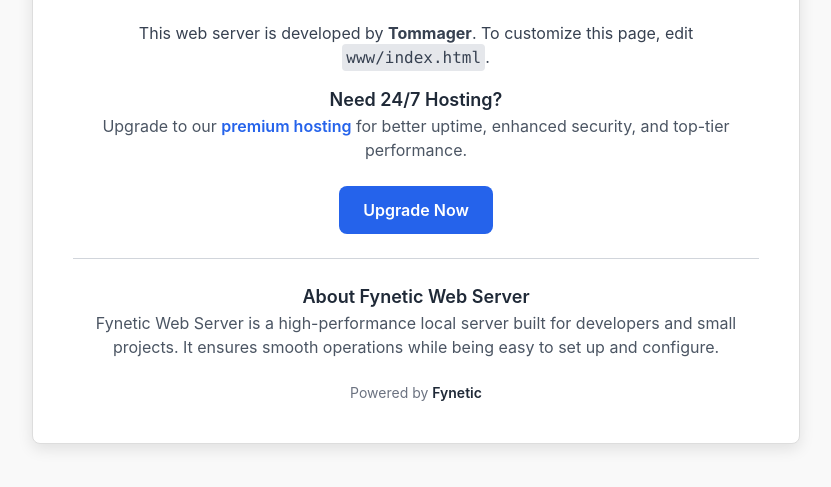
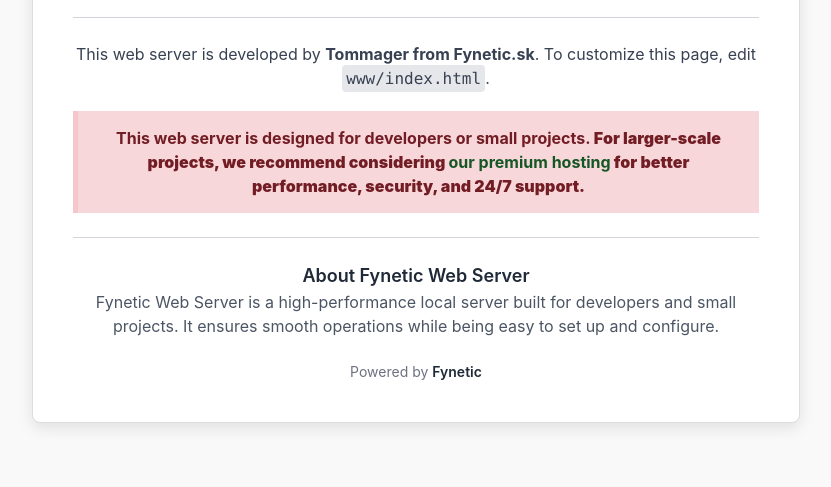
Before and after one commit to Tommager1107/cdn-fynetic, a plain HTML site: page local-server/index.html in a window 1280 px wide. Shown: the part 267-754 px from the top of the page, without its empty margins (224-1055 px from the left). Drawn offline with nearby package versions, Linux system fonts and the light colour scheme.

Commit message:
Update index.html

```diff
--- a/local-server/index.html
+++ b/local-server/index.html
@@ -26,6 +26,20 @@
                 background: #0056b3;
                 color: white;
             }
+
+        .important-note {
+            background-color: #f8d7da;
+            color: #721c24;
+            padding: 15px;
+            border-left: 5px solid #f5c6cb;
+            font-weight: bold;
+            margin-top: 20px;
+        }
+
+            .important-note a {
+                color: #155724;
+                font-weight: bold;
+            }
     </style>
 </head>
 <body class="flex items-center justify-center h-screen">
@@ -39,19 +53,16 @@
         <hr class="my-6 border-gray-300">
 
         <p class="text-md text-gray-700">
-            This web server is developed by <strong>Tommager</strong>.
+            This web server is developed by <strong>Tommager from Fynetic.sk</strong>.
             To customize this page, edit <code class="bg-gray-200 p-1 rounded">www/index.html</code>.
         </p>
 
-        <p class="mt-4 text-lg font-semibold text-gray-800">Need 24/7 Hosting?</p>
-        <p class="text-md text-gray-600">
-            Upgrade to our <span class="font-semibold text-blue-600">premium hosting</span> for
-            better uptime, enhanced security, and top-tier performance.
-        </p>
 
-        <a href="https://fynetic.sk" class="mt-6 inline-block px-6 py-3 bg-blue-600 text-white font-semibold rounded-lg button">
-            Upgrade Now
-        </a>
+        <div class="important-note">
+            <p>This web server is designed for developers or small projects. <strong>For larger-scale projects, we recommend considering <a href="https://fynetic.sk" target="_blank">our premium hosting</a> for better performance, security, and 24/7 support.</strong></p>
+        </div>
+
+
 
         <hr class="my-6 border-gray-300">
 
```
